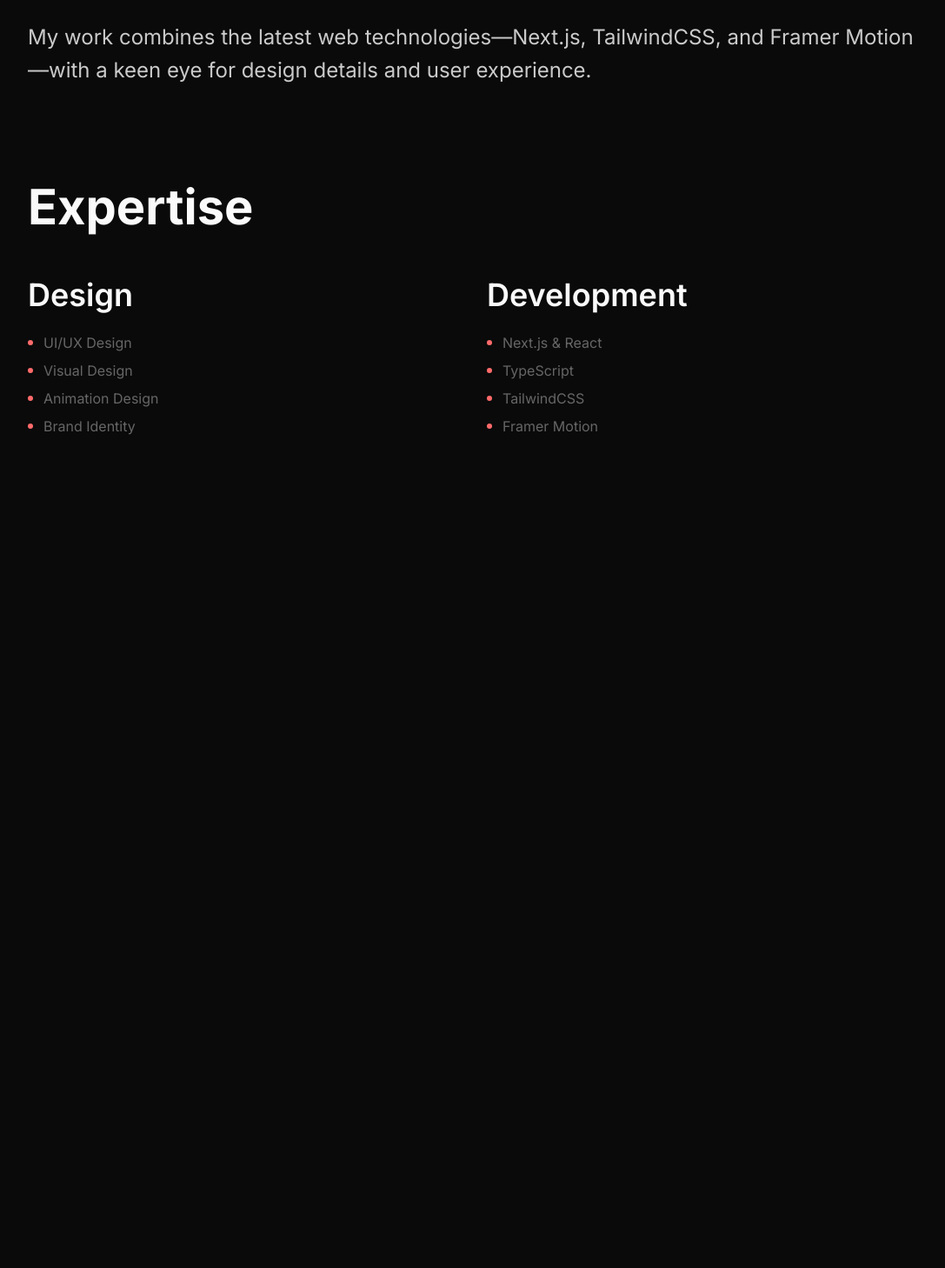
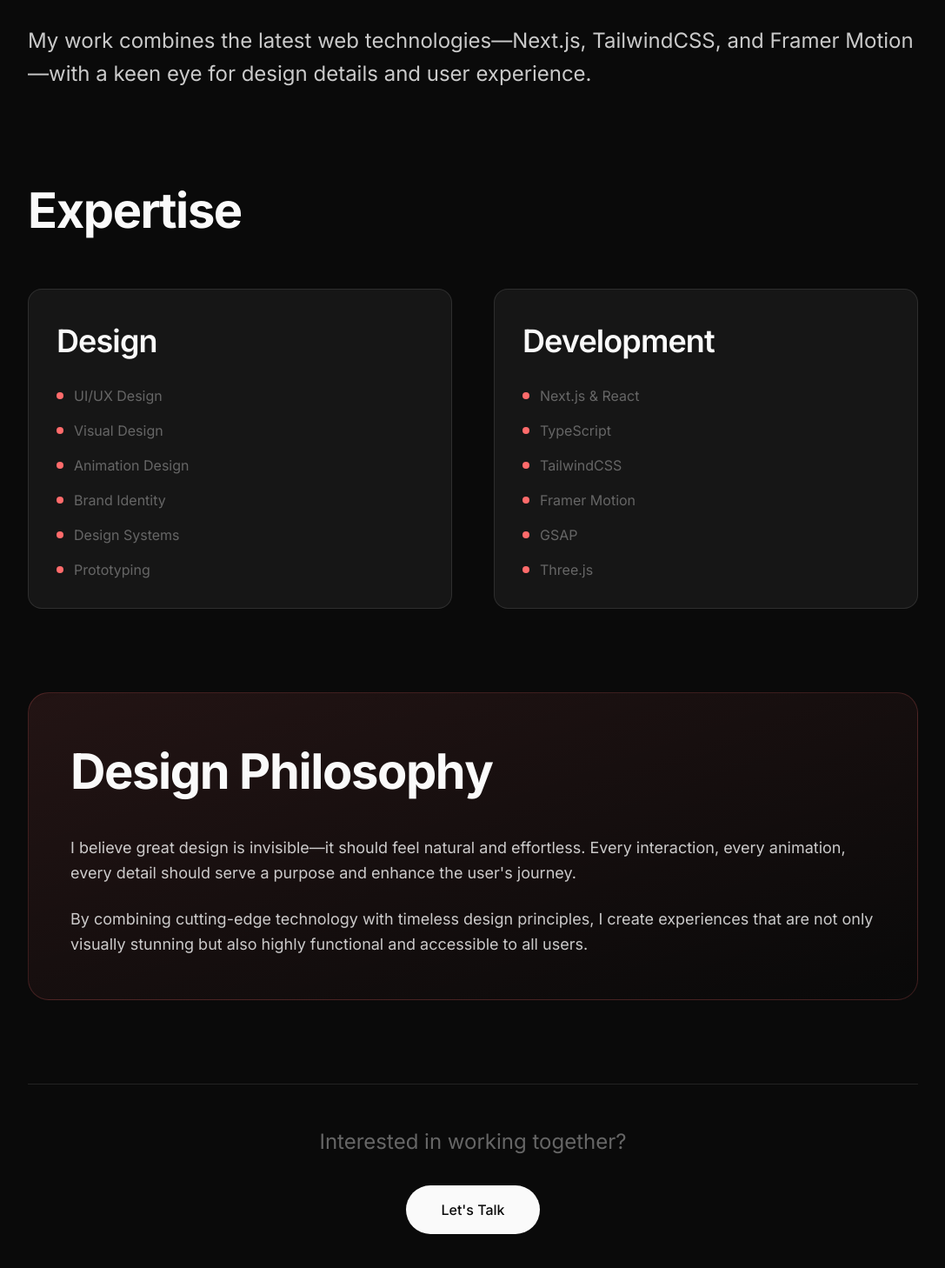
Before and after one commit to wuweillove/sebastian-llovera-website, a Next.js app: page /about in a window 1280 px wide. Shown: the part 486-1944 px from the top of the page at 87% size, without its empty margins (96-1183 px from the left). Before the commit the page ends 1068 px from the top, so only its background shows below. Built offline with nearby package versions, Linux system fonts and the light colour scheme.

Commit message:
feat: Enhanced About page with sophisticated animations, improved layout, and professional presentation

```diff
--- a/app/about/page.tsx
+++ b/app/about/page.tsx
@@ -2,81 +2,173 @@
 
 import { motion } from 'framer-motion'
 import { AnimatedText } from '@/components/animations/AnimatedText'
-import { ScrollTrigger } from '@/components/animations/ScrollTrigger'
+import { RevealOnScroll } from '@/components/animations/RevealOnScroll'
+import { TextReveal } from '@/components/animations/TextReveal'
+import { LetterReveal } from '@/components/animations/LetterReveal'
 
 export default function AboutPage() {
   return (
     <div className="min-h-screen pt-32 pb-20 px-6 md:px-12">
       <div className="max-w-5xl mx-auto">
+        {/* Header */}
         <motion.div
           initial={{ opacity: 0, y: 20 }}
           animate={{ opacity: 1, y: 0 }}
-          transition={{ duration: 0.6 }}
+          transition={{ duration: 0.8, ease: [0.25, 0.46, 0.45, 0.94] }}
         >
           <AnimatedText
             text="About"
-            className="text-fluid-4xl font-bold mb-fluid-md"
+            as="h1"
+            className="text-fluid-4xl font-bold mb-4 tracking-tight"
           />
+          <div className="w-20 h-1 bg-accent mb-fluid-md" />
         </motion.div>
 
-        <ScrollTrigger>
-          <div className="space-y-8 text-fluid-lg leading-relaxed">
+        {/* Introduction */}
+        <RevealOnScroll>
+          <div className="space-y-6 text-fluid-lg leading-relaxed mb-fluid-lg">
+            <TextReveal>
               <p className="text-foreground/90">
                 Sebastian Llovera is a contemporary designer and developer
                 specializing in creating fluid, engaging web experiences that
                 push the boundaries of modern design.
               </p>
+            </TextReveal>
 
+            <TextReveal delay={0.1}>
               <p className="text-foreground/80">
                 With a focus on sophisticated animations, thoughtful
                 interactions, and cutting-edge technologies, I craft digital
                 experiences that are both beautiful and functional.
               </p>
+            </TextReveal>
 
+            <TextReveal delay={0.2}>
               <p className="text-foreground/80">
                 My work combines the latest web technologies—Next.js,
                 TailwindCSS, and Framer Motion—with a keen eye for design
                 details and user experience.
               </p>
+            </TextReveal>
           </div>
-        </ScrollTrigger>
+        </RevealOnScroll>
 
-        <ScrollTrigger delay={0.2}>
-          <div className="mt-fluid-lg">
-            <h2 className="text-fluid-2xl font-bold mb-8">Expertise</h2>
-            <div className="grid md:grid-cols-2 gap-8">
+        {/* Expertise Section */}
+        <RevealOnScroll delay={0.3}>
+          <div className="mb-fluid-lg">
+            <h2 className="text-fluid-2xl font-bold mb-12 tracking-tight">
+              <LetterReveal text="Expertise" />
+            </h2>
+            <div className="grid md:grid-cols-2 gap-12">
               {[
                 {
                   title: 'Design',
-                  skills: ['UI/UX Design', 'Visual Design', 'Animation Design', 'Brand Identity'],
+                  skills: [
+                    'UI/UX Design',
+                    'Visual Design',
+                    'Animation Design',
+                    'Brand Identity',
+                    'Design Systems',
+                    'Prototyping',
+                  ],
                 },
                 {
                   title: 'Development',
-                  skills: ['Next.js & React', 'TypeScript', 'TailwindCSS', 'Framer Motion'],
+                  skills: [
+                    'Next.js & React',
+                    'TypeScript',
+                    'TailwindCSS',
+                    'Framer Motion',
+                    'GSAP',
+                    'Three.js',
+                  ],
                 },
               ].map((category, i) => (
                 <motion.div
                   key={category.title}
-                  initial={{ opacity: 0, x: i === 0 ? -20 : 20 }}
+                  initial={{ opacity: 0, x: i === 0 ? -30 : 30 }}
                   whileInView={{ opacity: 1, x: 0 }}
                   viewport={{ once: true }}
-                  transition={{ delay: i * 0.1, duration: 0.6 }}
-                  className="space-y-4"
+                  transition={{
+                    delay: i * 0.15,
+                    duration: 0.8,
+                    ease: [0.25, 0.46, 0.45, 0.94]
+                  }}
+                  className="space-y-6 p-8 rounded-2xl bg-foreground/5 border border-foreground/10 hover:border-foreground/20 transition-all duration-300"
                 >
-                  <h3 className="text-fluid-xl font-semibold">{category.title}</h3>
-                  <ul className="space-y-2 text-muted">
-                    {category.skills.map((skill) => (
-                      <li key={skill} className="flex items-center gap-3">
-                        <span className="w-1.5 h-1.5 bg-accent rounded-full" />
-                        {skill}
-                      </li>
+                  <h3 className="text-fluid-xl font-semibold tracking-tight">{category.title}</h3>
+                  <ul className="space-y-4">
+                    {category.skills.map((skill, j) => (
+                      <motion.li
+                        key={skill}
+                        initial={{ opacity: 0, x: -20 }}
+                        whileInView={{ opacity: 1, x: 0 }}
+                        viewport={{ once: true }}
+                        transition={{ delay: (i * 0.15) + (j * 0.05) + 0.2 }}
+                        whileHover={{ x: 10 }}
+                        className="flex items-center gap-3 text-muted cursor-default group"
+                      >
+                        <motion.span
+                          className="w-2 h-2 bg-accent rounded-full"
+                          whileHover={{ scale: 1.5 }}
+                          transition={{ duration: 0.3 }}
+                        />
+                        <span className="group-hover:text-foreground transition-colors duration-300">{skill}</span>
+                      </motion.li>
                     ))}
                   </ul>
                 </motion.div>
               ))}
             </div>
           </div>
-        </ScrollTrigger>
+        </RevealOnScroll>
+
+        {/* Philosophy Section */}
+        <RevealOnScroll delay={0.4}>
+          <div className="mb-fluid-lg p-12 rounded-3xl bg-gradient-to-br from-accent/10 to-transparent border border-accent/20">
+            <h2 className="text-fluid-2xl font-bold mb-8 tracking-tight">
+              <LetterReveal text="Design Philosophy" delay={0.1} />
+            </h2>
+            <div className="space-y-6 text-fluid-base leading-relaxed text-foreground/80">
+              <TextReveal delay={0.2}>
+                <p>
+                  I believe great design is invisible—it should feel natural and effortless.
+                  Every interaction, every animation, every detail should serve a purpose
+                  and enhance the user's journey.
+                </p>
+              </TextReveal>
+              <TextReveal delay={0.3}>
+                <p>
+                  By combining cutting-edge technology with timeless design principles,
+                  I create experiences that are not only visually stunning but also
+                  highly functional and accessible to all users.
+                </p>
+              </TextReveal>
+            </div>
+          </div>
+        </RevealOnScroll>
+
+        {/* CTA */}
+        <RevealOnScroll delay={0.5}>
+          <div className="text-center pt-12 border-t border-foreground/10">
+            <motion.p
+              className="text-fluid-lg text-muted mb-8"
+              initial={{ opacity: 0 }}
+              whileInView={{ opacity: 1 }}
+              viewport={{ once: true }}
+            >
+              Interested in working together?
+            </motion.p>
+            <motion.a
+              href="mailto:hello@sebastianllovera.com"
+              whileHover={{ scale: 1.05, y: -5 }}
+              whileTap={{ scale: 0.95 }}
+              className="magnetic cursor-button inline-block px-10 py-4 bg-foreground text-background rounded-full font-medium transition-all duration-300 hover:shadow-[0_10px_40px_rgba(250,250,250,0.2)]"
+            >
+              Let's Talk
+            </motion.a>
+          </div>
+        </RevealOnScroll>
       </div>
     </div>
   )
```
Lines whose indentation alone changed are shown as unchanged.
